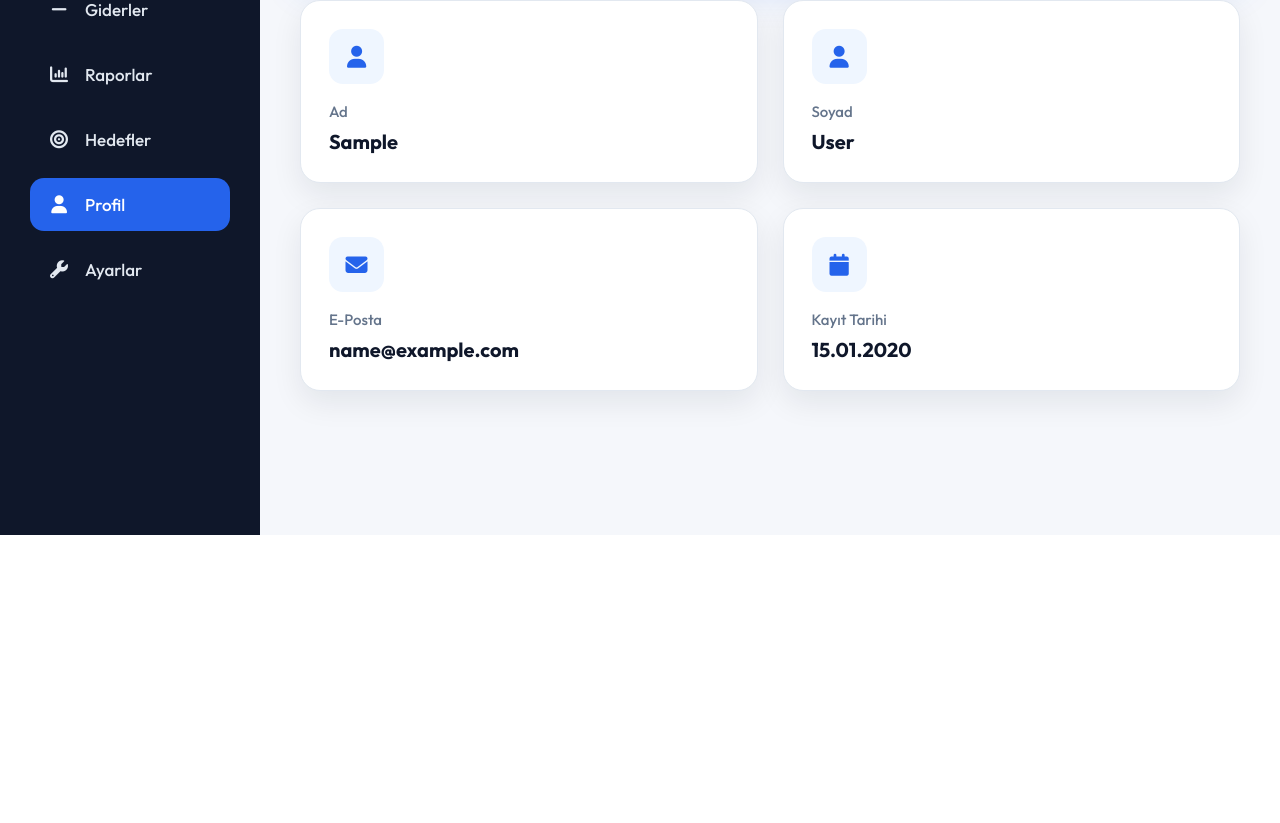
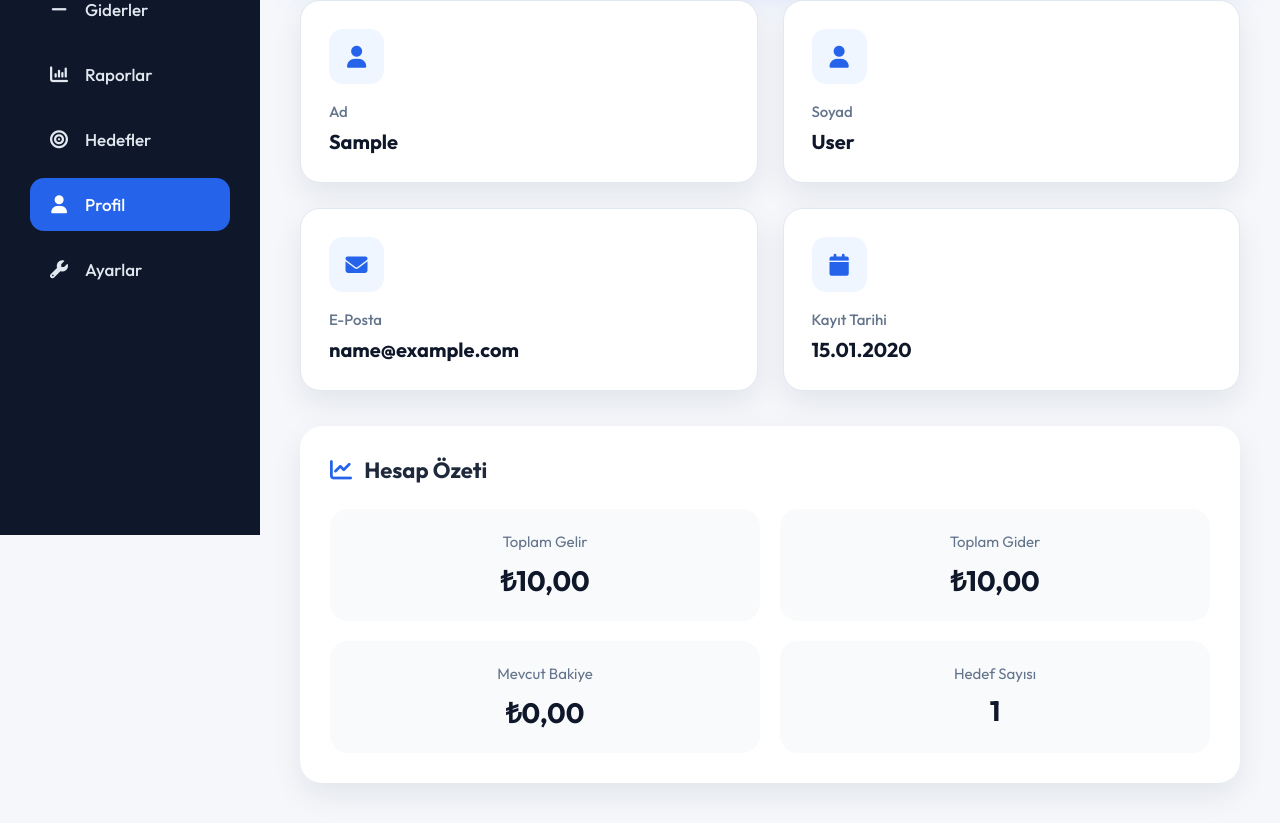
Before and after one commit to nagihanbolukbas/FinTrack, a PHP site: page /profil.php in a window 1280 px wide. Shown: the part 265-1088 px from the top of the page. Before the commit the page ends 800 px from the top, so only its background shows below. Run offline with PHP 8.4, Linux system fonts and the light colour scheme; the visitor is signed in with stand-in values (Sample User, id 1); tables that the repository leaves empty or names only in its code hold one stand-in row (values such as "Sample post").

Commit message:
Profil yönetimi güncellendi

```diff
--- a/profil.php
+++ b/profil.php
@@ -27,6 +27,16 @@ $stmt->execute([$_SESSION["id"]]);
 $totalExpense=$stmt->fetch()["total"];
 
 $balance=$totalIncome-$totalExpense;
+
+$stmt=$pdo->prepare("
+SELECT COUNT(*)
+FROM goals
+WHERE user_id=?
+");
+
+$stmt->execute([$_SESSION["id"]]);
+
+$goalCount=$stmt->fetchColumn();
 ?>
 
 <!DOCTYPE html>
@@ -82,6 +92,7 @@ href="https://cdnjs.cloudflare.com/ajax/libs/font-awesome/6.7.2/css/all.min.css"
         <span><?= htmlspecialchars($user["last_name"]) ?></span>
     </div>
 
+
     <div class="info-box">
         <i class="fa-solid fa-envelope"></i>
         <h4>E-Posta</h4>
@@ -95,3 +106,55 @@ href="https://cdnjs.cloudflare.com/ajax/libs/font-awesome/6.7.2/css/all.min.css"
     </div>
 
 </div>
+<div class="profile-summary">
+
+<h3>
+<i class="fa-solid fa-chart-line"></i>
+Hesap Özeti
+</h3>
+
+<div class="stats-grid">
+
+<div class="stat-box">
+
+<span>Toplam Gelir</span>
+
+<h2>
+₺<?= number_format($totalIncome,2,",",".") ?>
+</h2>
+
+</div>
+
+<div class="stat-box">
+
+<span>Toplam Gider</span>
+
+<h2>
+₺<?= number_format($totalExpense,2,",",".") ?>
+</h2>
+
+</div>
+
+<div class="stat-box">
+
+<span>Mevcut Bakiye</span>
+
+<h2>
+₺<?= number_format($balance,2,",",".") ?>
+</h2>
+
+</div>
+
+<div class="stat-box">
+
+<span>Hedef Sayısı</span>
+
+<h2>
+<?= $goalCount ?>
+</h2>
+
+</div>
+
+</div>
+
+</div>
```
